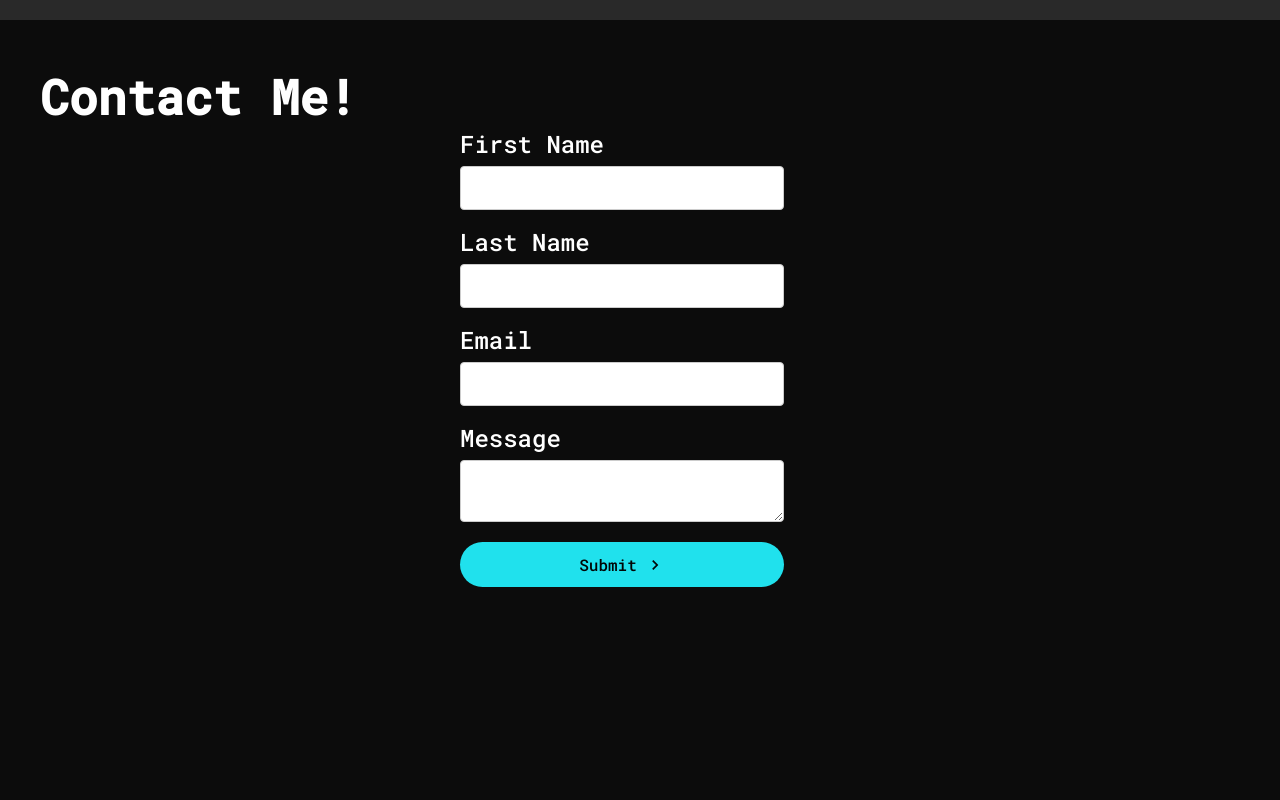
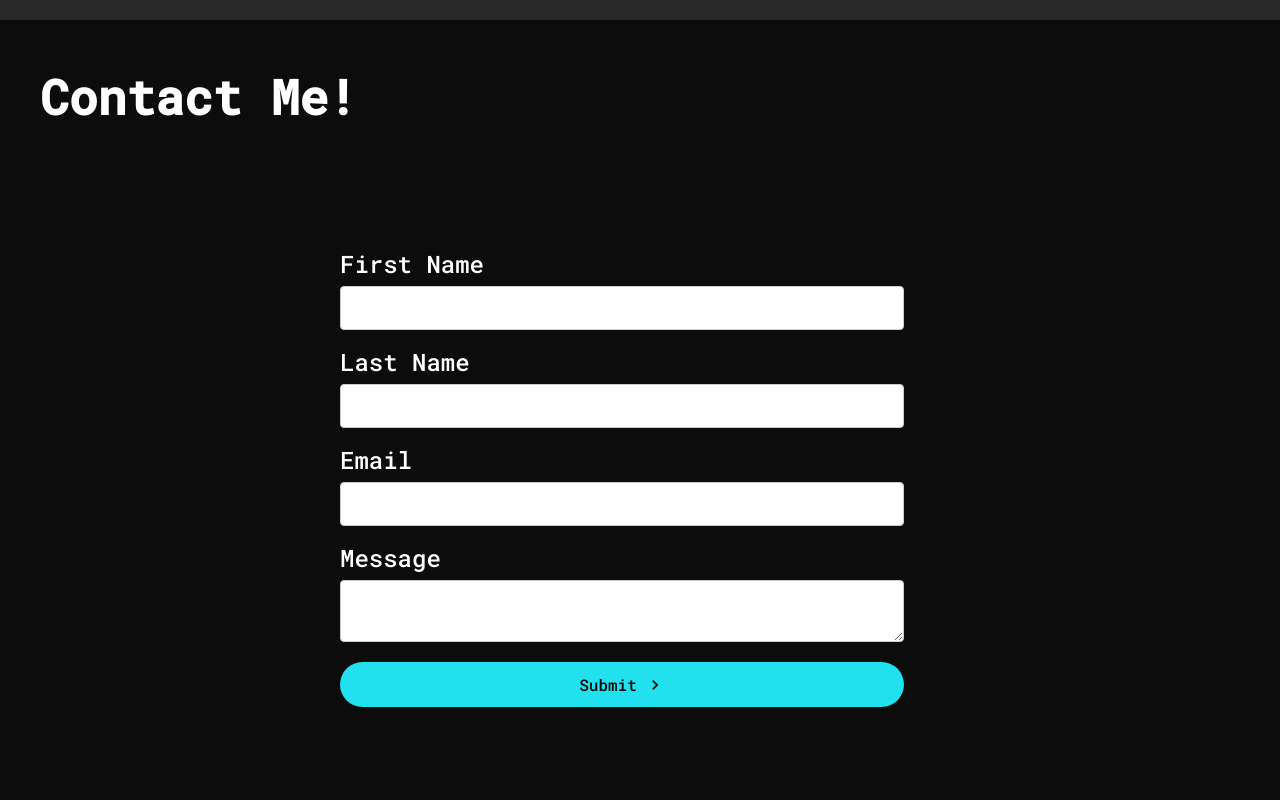
Before and after one commit to yj6477/Portfolio, a React (Create React App) app: page / in a window 1280 px wide. Shown: the part 2840-3640 px from the top of the page. Built offline with nearby package versions, Linux system fonts and the light colour scheme.

Commit message:
Fixed ContactConatiner size

```diff
--- a/src/components/ContactSection/ContactElements.js
+++ b/src/components/ContactSection/ContactElements.js
@@ -3,7 +3,7 @@ import styled from 'styled-components';
 export const ContactContainer = styled.div`
     background: #0c0c0c;
     padding: 5px 40px;
-    height: 980px;
+    height: 100%;
     width: 100%;
     position: relative;
 `;
@@ -83,10 +83,19 @@ export const ContactMessage =styled.textarea`
 `;
 
 export const ColumnNarrow = styled.div`
-    width: 30%;
+    width: 50%;
     float: left;
+    padding-top: 10%;
     padding-right: 3%;
-    min-height 175px;
+    min-height 980px;
+
+    @media screen and (max-width: 800px){
+        width: 80%;
+    }
+
+    @media screen and (max-width: 480px){
+        width: 80%;
+    }
 `;
 
 export const ColumnWide = styled.div`
```
